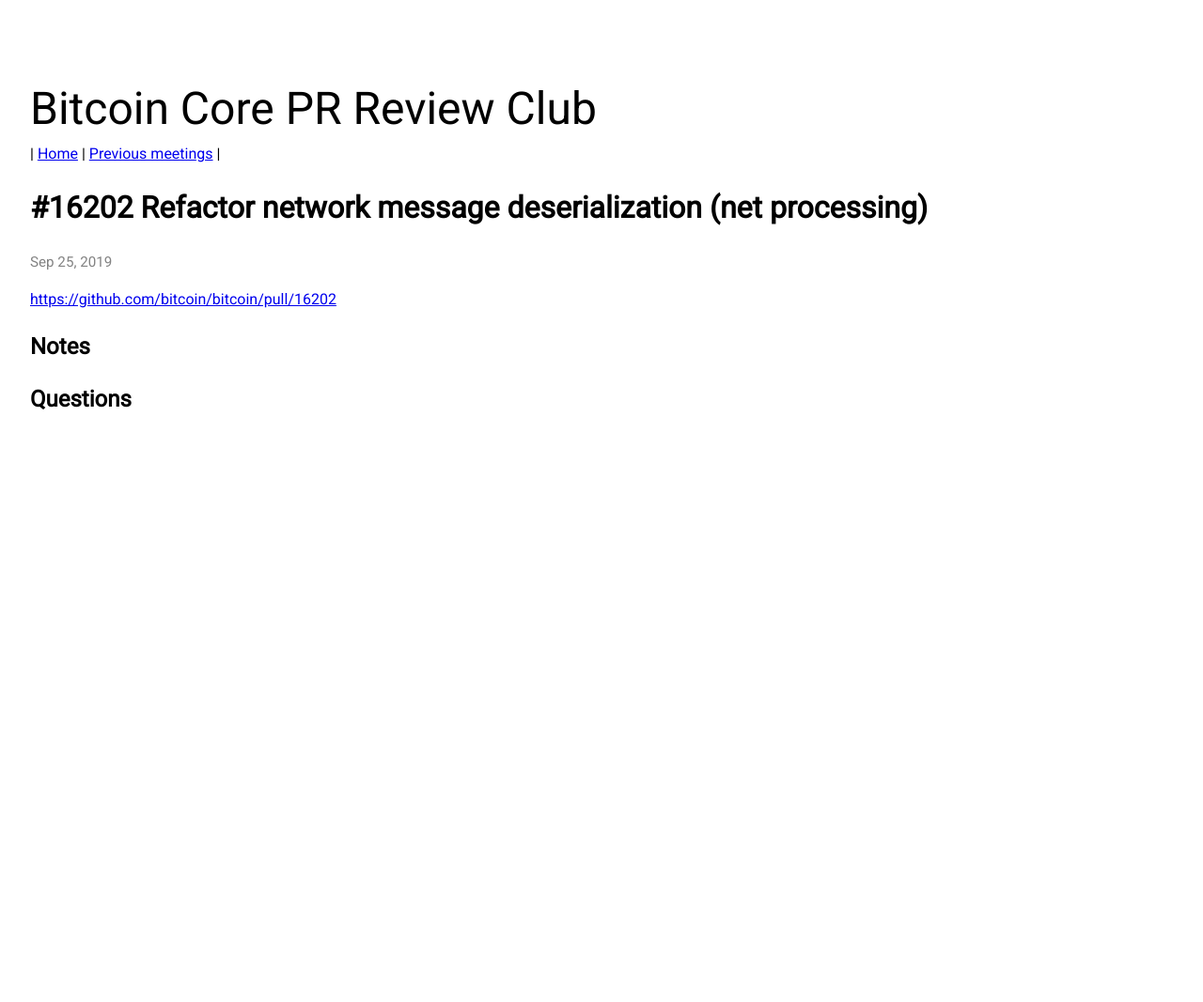
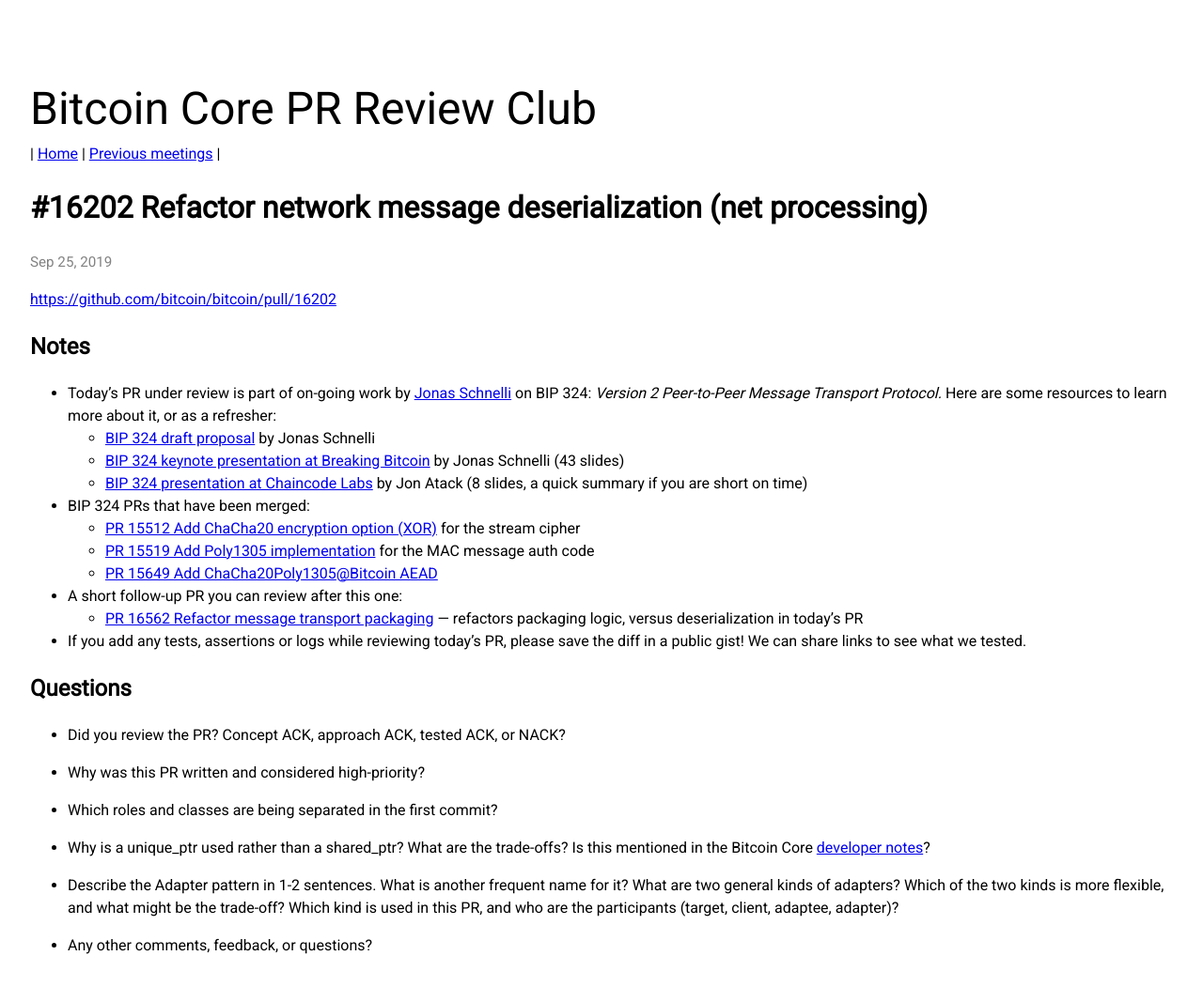
Before and after one commit to bitcoin-core-review-club/website, a Jekyll site: the page built from _posts/2019-09-25-#16202.md, in a window 1280 px wide. Shown: the whole page at 94% size. Built offline with Jekyll 4.4.1, drawn with Linux system fonts in a browser that asks for light colours; nearby versions of some CDN libraries; before the commit the page ends 900 px from its top, so only the background shows below that.

Commit message:
n16202: add notes and questions

```diff
--- a/_posts/2019-09-25-#16202.md
+++ b/_posts/2019-09-25-#16202.md
@@ -7,5 +7,46 @@
 
 ## Notes
 
+- Today's PR under review is part of on-going work by
+  [Jonas Schnelli](https://twitter.com/_jonasschnelli_)
+  on BIP 324: *Version 2 Peer-to-Peer Message Transport Protocol.* Here are some
+  resources to learn more about it, or as a refresher:
+  - [BIP 324 draft proposal](https://gist.github.com/jonasschnelli/c530ea8421b8d0e80c51486325587c52)
+    by Jonas Schnelli
+  - [BIP 324 keynote presentation at Breaking Bitcoin](https://drive.google.com/file/d/1C5AAHI6NaR-qes3BpZQaOd7C8AIR5mUB/view)
+    by Jonas Schnelli (43 slides)
+  - [BIP 324 presentation at Chaincode Labs](https://drive.google.com/file/d/1o6PaA-vAWXhpCHHbBkUGZJ-6bmde6gEY/view)
+    by Jon Atack (8 slides, a quick summary if you are short on time)
+
+- BIP 324 PRs that have been merged:
+  - [PR 15512 Add ChaCha20 encryption option (XOR)](https://github.com/bitcoin/bitcoin/pull/15512)
+    for the stream cipher
+  - [PR 15519 Add Poly1305 implementation](https://github.com/bitcoin/bitcoin/pull/15519)
+    for the MAC message auth code
+  - [PR 15649 Add ChaCha20Poly1305@Bitcoin AEAD](https://github.com/bitcoin/bitcoin/pull/15649)
+
+- A short follow-up PR you can review after this one:
+  - [PR 16562 Refactor message transport packaging](https://github.com/bitcoin/bitcoin/pull/16562)
+    --- refactors packaging logic, versus deserialization in today's PR
+
+- If you add any tests, assertions or logs while reviewing today's PR, please
+  save the diff in a public gist! We can share links to see what we tested.
 
 ## Questions
+
+- Did you review the PR? Concept ACK, approach ACK, tested ACK, or NACK?
+
+- Why was this PR written and considered high-priority?
+
+- Which roles and classes are being separated in the first commit?
+
+- Why is a unique_ptr used rather than a shared_ptr? What are the trade-offs?
+  Is this mentioned in the Bitcoin Core [developer
+  notes](https://github.com/bitcoin/bitcoin/blob/master/doc/developer-notes.md)?
+
+- Describe the Adapter pattern in 1-2 sentences. What is another frequent name
+  for it? What are two general kinds of adapters? Which of the two kinds is more
+  flexible, and what might be the trade-off? Which kind is used in this PR, and
+  who are the participants (target, client, adaptee, adapter)?
+
+- Any other comments, feedback, or questions?
```
